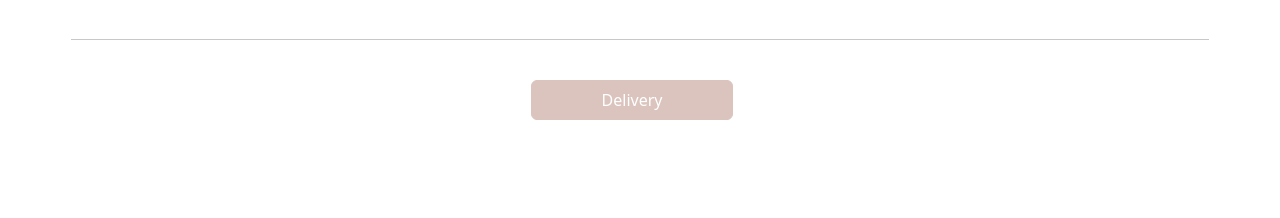
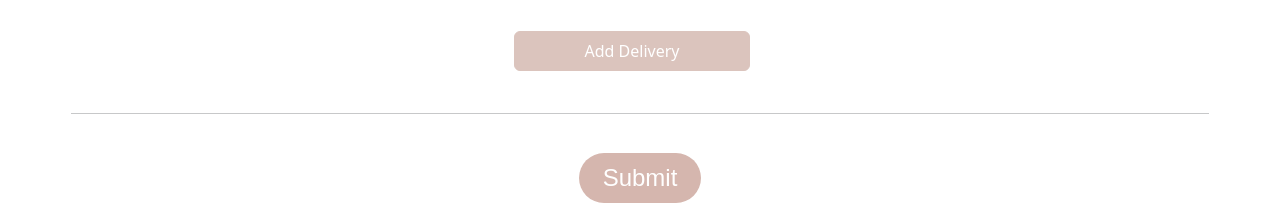
Before and after one commit to zoejgf/RentalWebsite-Sprint2, a plain HTML site: page chooseExtras.html in a window 1280 px wide. Shown: the part 655-873 px from the top of the page. Before the commit the page ends 800 px from the top, so only its background shows below. Drawn offline with nearby package versions, Linux system fonts and the light colour scheme; a web font is replaced by a local one.

Commit message:
added submit button to chooseExtras.html

```diff
--- a/chooseExtras.html
+++ b/chooseExtras.html
@@ -71,14 +71,21 @@
             </div>
         </div>
 
+        <div class="container text-center">
+            <div class="form-check form-check-inline p-3" id="delivery">
+                <input type="checkbox" class="btn-check" id="btn-check" autocomplete="off">
+                <label class="btn btn-primary" for="btn-check">Add Delivery</label>
+            </div>
+        </div>
+
         <div class="p-2">
             <hr class="mx-auto">
         </div>
 
-        <div class="container text-center">
-            <div class="form-check form-check-inline p-3" id="delivery">
-                <input type="checkbox" class="btn-check" id="btn-check" autocomplete="off">
-                <label class="btn btn-primary" for="btn-check">Delivery</label>
+        <div class="row mx-auto text-center">
+            <div class="col-12">
+                <input type="submit" class="button" value="Submit" style="margin: auto; padding: 0.3em 1em;">
+                <!-- <button type="submit" class="btn btn-primary" value="Send" style="padding: 2px 1em;">Send Request</button> -->
             </div>
         </div>
     </body>
```
